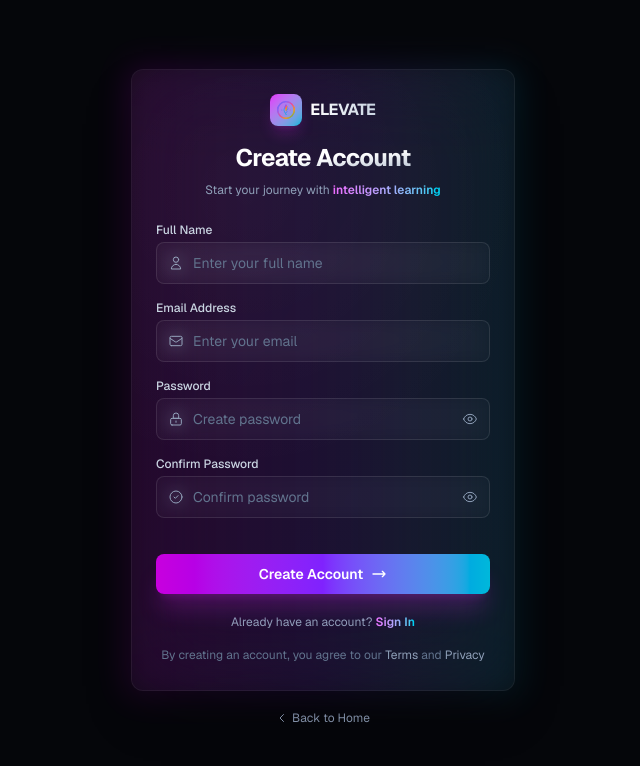
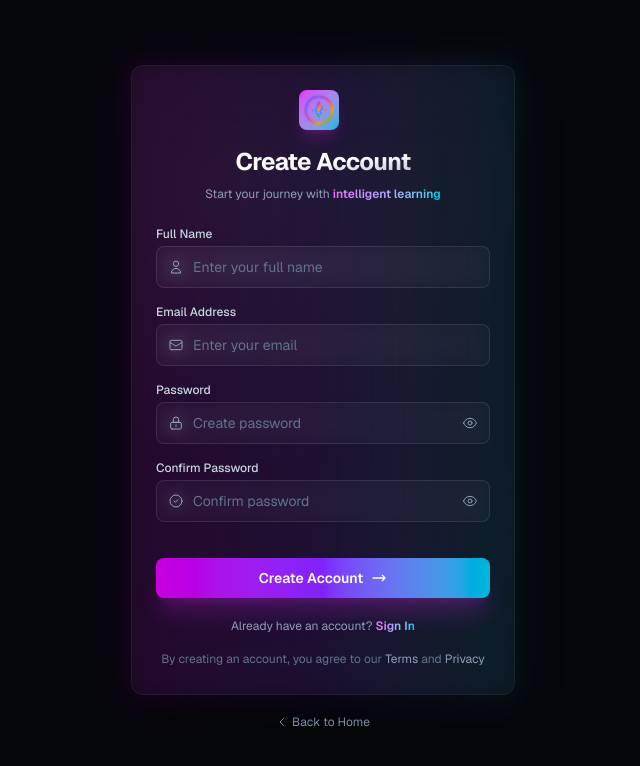
Before and after one commit to sahilrajdubey/skillprogressdashboard, a Next.js app: page /auth/signup in a window 1280 px wide. Shown: the top 766 px of the page, without its empty margins (317-957 px from the left). Built offline with nearby package versions, Linux system fonts and the light colour scheme.

Commit message:
add database connection

```diff
--- a/src/app/auth/signin/page.tsx
+++ b/src/app/auth/signin/page.tsx
@@ -90,7 +90,7 @@ export default function SignInPage() {
             <div className="flex items-center justify-center">
               <div className="relative w-10 h-10 flex items-center justify-center rounded-xl bg-gradient-to-br from-fuchsia-500 to-cyan-500 shadow-[0_0_20px_-2px_rgba(172,0,200,0.6)]">
                 <img
-                  src="/logo.svg"
+                  src="/logo1.svg"
                   alt="Elevate Logo"
                   className="w-6 h-6"
                 />
--- a/src/app/auth/signup/page.tsx
+++ b/src/app/auth/signup/page.tsx
@@ -126,15 +126,15 @@ export default function SignupPage() {
                 {/* Header with Logo */}
                 <div className="text-center mb-6">
                   <div className="flex items-center justify-center gap-2 mb-4">
-                    <div className="relative w-8 h-8 flex items-center justify-center rounded-lg bg-gradient-to-br from-fuchsia-500 to-cyan-500 shadow-lg shadow-fuchsia-500/20">
+                    <div className="relative w-10 h-10 flex items-center justify-center rounded-lg bg-gradient-to-br from-fuchsia-500 to-cyan-500 shadow-lg shadow-fuchsia-500/20">
                       <img
-                        src="/logo.svg"
+                        src="/logo1.svg"
                         alt="Elevate Logo"
-                        className="w-5 h-5"
+                        className="w-8 h-8"
                       />
                     </div>
                     <span className="text-base font-bold tracking-tight bg-gradient-to-r from-white to-slate-300 bg-clip-text text-transparent">
-                      ELEVATE
+
                     </span>
                   </div>
 
--- a/src/app/layout.tsx
+++ b/src/app/layout.tsx
@@ -16,7 +16,7 @@ export const metadata: Metadata = {
   title: "Elevate - Skill Progress Dashboard",
   description: "Track, Learn & Grow with Elevate",
   icons: {
-    icon: "/logo.svg",  // ✅ bas yahan change
+    icon: "/logo1.svg",
   },
 };
 
--- a/src/app/page.tsx
+++ b/src/app/page.tsx
@@ -5,7 +5,7 @@ import React, { useState, useEffect, useCallback, useRef, memo, JSX } from 'reac
 
 
 
-const NAV_LINKS = ["Home", "Features", "Courses", "Roadmap", "Analytics", "Contact"];
+const NAV_LINKS = ["Home", "Features", "Courses", "Contact"];
 
 const FEATURES = [
   {
@@ -194,7 +194,7 @@ export default function App() {
 
 <div className="relative w-10 h-10 flex items-center justify-center rounded-xl bg-gradient-to-br from-fuchsia-500 to-cyan-500 shadow-[0_0_20px_-2px_rgba(172,0,200,0.6)]">
   <Image
-    src="/logo.svg"
+    src="/logo1.svg"
     alt="Elevate Logo"
     width={24}
     height={24}
```
Also changed, not shown: public/logo1.svg (renamed from public/logo.svg).
